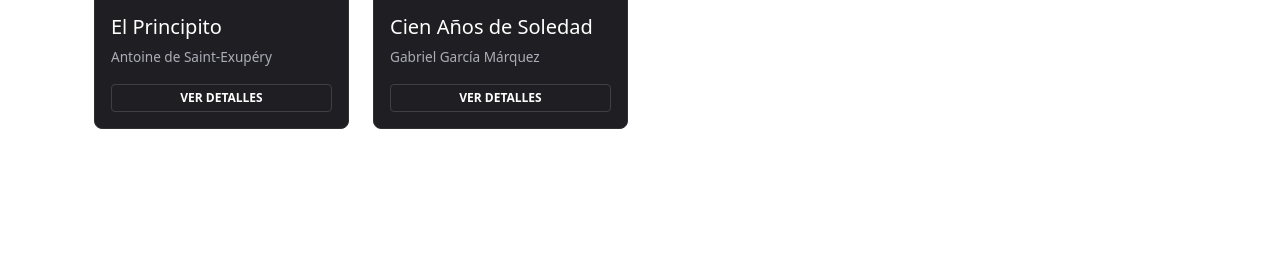
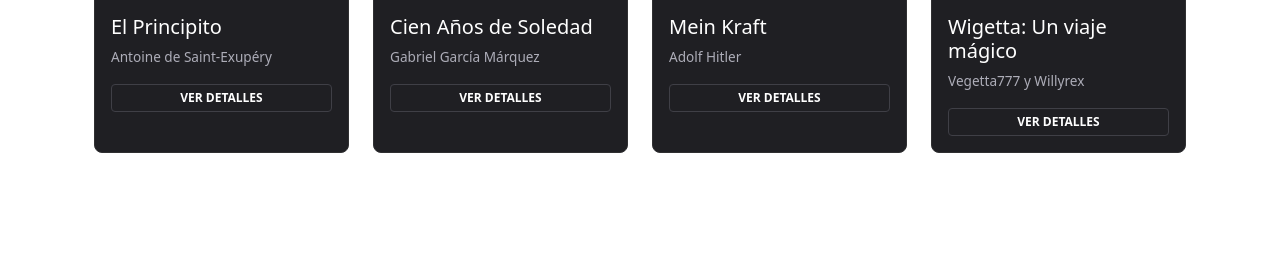
Before and after one commit to Nixozx/ProyectoDjangoLibreria, a Django app: page /catalog/ in a window 1280 px wide. Shown: the part 520-800 px from the top of the page. Run offline with Django 5.2, Linux system fonts and the light colour scheme.

Commit message:
Se Agrego Minecraft y un libro nuevo

```diff
--- a/core_app/templates/core/catalog.html
+++ b/core_app/templates/core/catalog.html
@@ -54,11 +54,43 @@
             </div>
         </div>
 
+        <div class="col">
+            <div class="card h-100 book-card">
+                <div class="position-relative">
+                    <img src="https://images.cdn1.buscalibre.com/fit-in/360x360/0d/a3/2cd0f0f779e2e8ebcf2d4b345c5a56bd.jpg" class="card-img-top" alt="Libro">
+                    <div class="card-badge">$18.900</div>
+                </div>
+                <div class="card-body">
+                    <h5 class="card-title text-white">Mein Kraft</h5>
+                    <p class="card-author">Adolf Hitler</p>
+                    <div class="d-grid mt-3">
+                        <button class="btn btn-sm btn-view-details">Ver Detalles</button>
+                    </div>
+                </div>
+            </div>
+        </div>
+
+        <div class="col">
+            <div class="card h-100 book-card">
+                <div class="position-relative">
+                    <img src="https://www.planetadelibros.cl/usuaris/libros/thumbs/d57db73f-eea4-4496-9636-0fdbcec57bd7/d_1200_1200/212433_portada_wigetta_vegetta777_201604290747.webp" class="card-img-top" alt="Wigetta" style="object-position: top;">
+                    <div class="card-badge">$12.500</div>
+                </div>
+                <div class="card-body">
+                    <h5 class="card-title text-white">Wigetta: Un viaje mágico</h5>
+                    <p class="card-author">Vegetta777 y Willyrex</p>
+                    <div class="d-grid mt-3">
+                        <button class="btn btn-sm btn-view-details">Ver Detalles</button>
+                    </div>
+                </div>
+            </div>
+        </div>
+
     </div>
 </div>
 
 <style>
-
+    /* Estilo del Botón con Borde Negro y Sombra Sólida */
     .btn-catalog-add-border {
         background-color: #ffffff;
         color: #000000 !important;
@@ -85,7 +117,7 @@
         box-shadow: 0px 0px 0px #000000;
     }
 
-
+    /* Estilo de las tarjetas del catálogo */
     .book-card {
         background-color: #1f1f23;
         border: 1px solid #303032;
```
